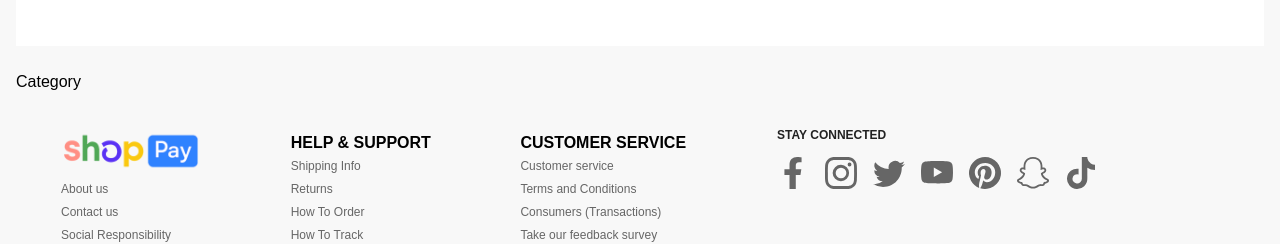
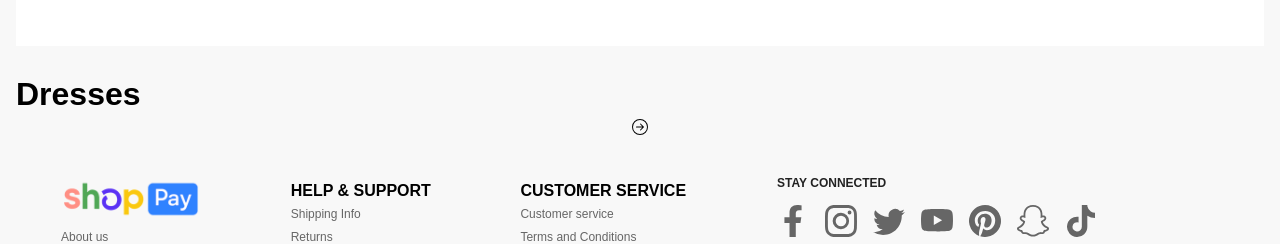
Before and after one commit to TomaszSarmata/shop-pay, a Next.js app: page / in a window 1280 px wide. Shown: the part 1269-1513 px from the top of the page. Built offline with nearby package versions, Linux system fonts and the light colour scheme; no server answers.

Commit message:
added icon from react-icons, also extracted header and products from the parent

```diff
--- a/components/home/category/index.js
+++ b/components/home/category/index.js
@@ -1,4 +1,13 @@
 import styles from "./styles.module.scss";
-export default function Category() {
-  return <div>Category</div>;
+import { BsArrowRightCircle } from "react-icons/bs";
+export default function Category({ header, products }) {
+  return (
+    <div className={styles.category}>
+      <div className={styles.category_header}>
+        <h1>{header}</h1>
+        <BsArrowRightCircle></BsArrowRightCircle>
+      </div>
+      <div className={styles.category_products}></div>
+    </div>
+  );
 }
```
